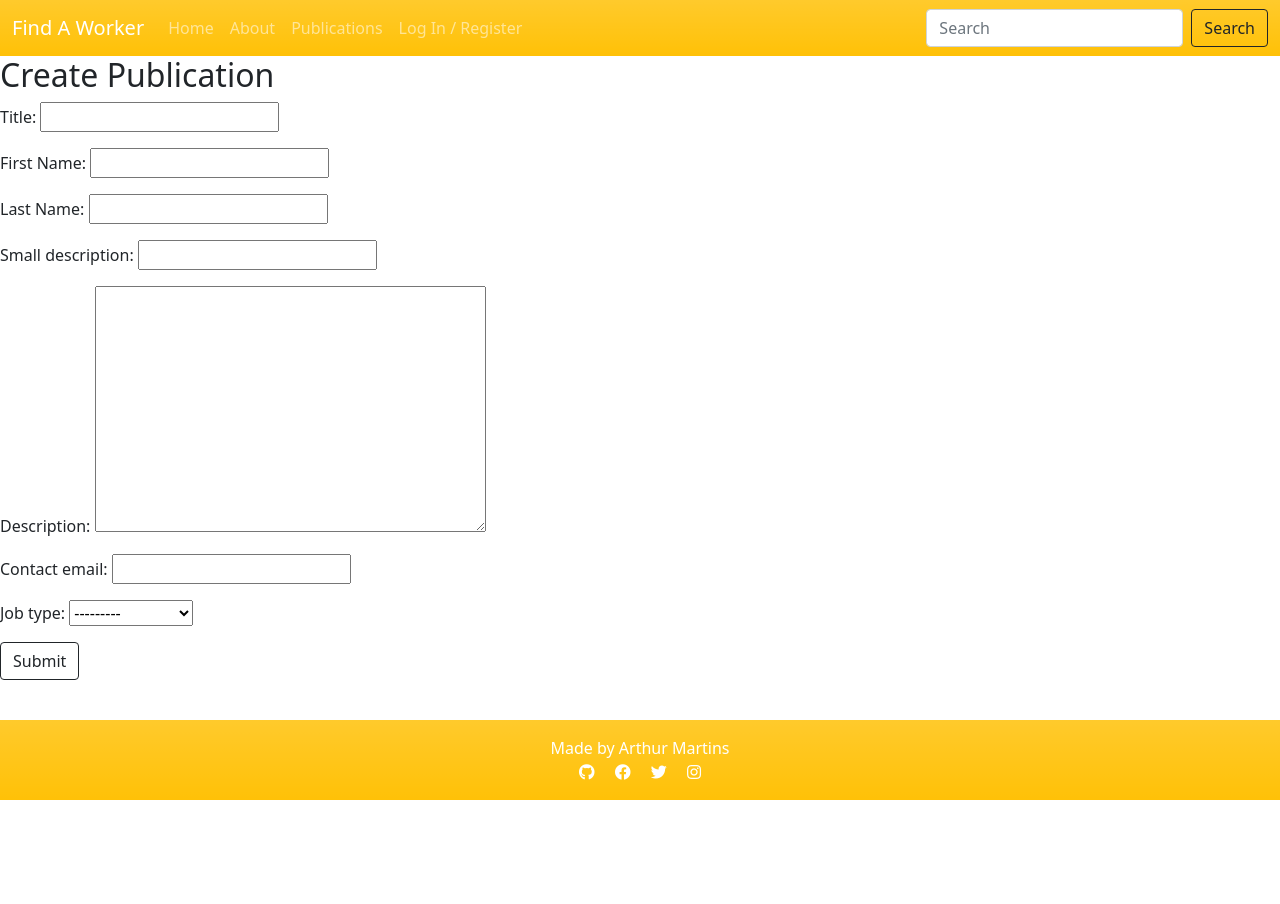
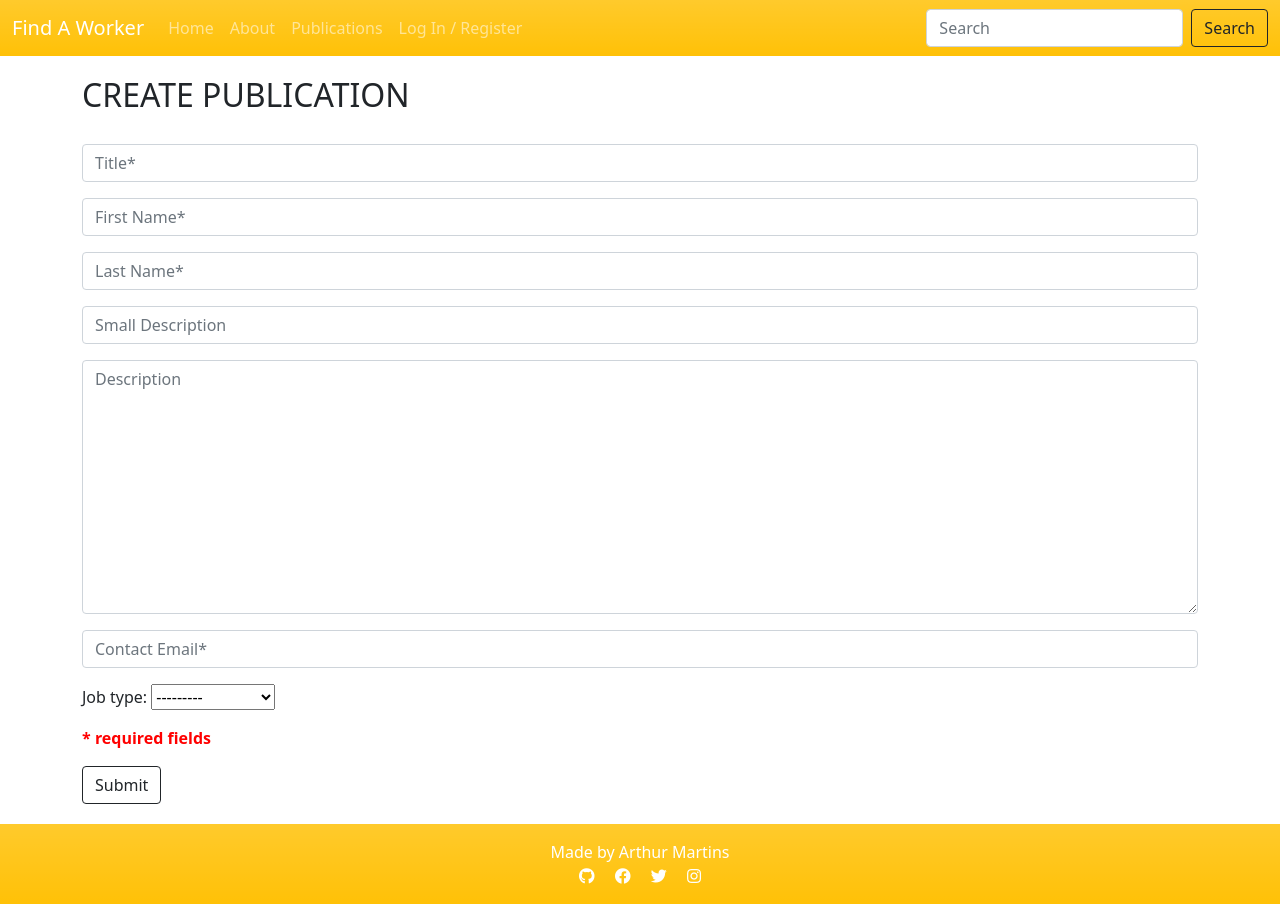
Before and after one commit to arthurmezaonik/portfolio_project_04, a Django app: page /create_publications in a window 1280 px wide. Before the commit the page ends 800 px from the top, so only its background shows below. Run offline with Django 3.2, Linux system fonts and the light colour scheme.

Commit message:
Update styling from create publication form

```diff
--- a/static/css/style.css
+++ b/static/css/style.css
@@ -3,7 +3,15 @@
     background-color:#00000017;
 }
 
+.red{
+    color:red;
+}
+
 /* common used */
+.bold{
+    font-weight: 700;
+}
+
 .page-header{
     text-transform: uppercase;
     margin: 20px 0 30px;
--- a/templates/account/login.html
+++ b/templates/account/login.html
@@ -7,6 +7,7 @@
 
 {% block content %}
 
+<div class="container">
   <h1>{% trans "Sign In" %}</h1>
 
   {% get_providers as socialaccount_providers %}
@@ -42,5 +43,5 @@ for a {{ site_name }} account and sign in below:{% endblocktrans %}</p>
     <a class="button secondaryAction" href="{% url 'account_reset_password' %}">{% trans "Forgot Password?" %}</a>
     <button class="primaryAction" type="submit">{% trans "Sign In" %}</button>
   </form>
-
+</div>
 {% endblock %}
--- a/templates/account/logout.html
+++ b/templates/account/logout.html
@@ -4,6 +4,8 @@
 {% block head_title %}{% trans "Sign Out" %}{% endblock %}
 
 {% block content %}
+
+<div class="container">
   <h1>{% trans "Sign Out" %}</h1>
 
   <p>{% trans 'Are you sure you want to sign out?' %}</p>
@@ -15,6 +17,6 @@
     {% endif %}
     <button type="submit">{% trans 'Sign Out' %}</button>
   </form>
-
+</div>
 
 {% endblock %}
--- a/templates/account/signup.html
+++ b/templates/account/signup.html
@@ -4,6 +4,7 @@
 {% block head_title %}{% trans "Signup" %}{% endblock %}
 
 {% block content %}
+  <div class="container">
     <h1>{% trans "Sign Up" %}</h1>
 
     <p>{% blocktrans %}Already have an account? Then please <a href="{{ login_url }}">sign in</a>.{% endblocktrans %}</p>
@@ -16,5 +17,5 @@
       {% endif %}
       <button type="submit">{% trans "Sign Up" %} &raquo;</button>
     </form>
-
+  </div>
 {% endblock %}
--- a/website/forms.py
+++ b/website/forms.py
@@ -1,8 +1,26 @@
 from django import forms
-from django.forms import ModelForm
+from django.forms import ModelForm, widgets
 from .models import Publication
 
 class PublicationForm(ModelForm):
     class Meta:
         model = Publication
         fields = ('title', 'author_fname', 'author_lname', 'small_description', 'description', 'contact_email', 'job_type',)
+
+        labels = {
+            'title' : '',
+            'author_fname' : '',
+            'author_lname' : '',
+            'small_description' : '',
+            'description' : '',
+            'contact_email' : '',
+        }
+
+        widgets = {
+            'title' : forms.TextInput(attrs={'class':'form-control', 'placeholder':'Title*',}),
+            'author_fname' : forms.TextInput(attrs={'class':'form-control', 'placeholder':'First Name*',}),
+            'author_lname' : forms.TextInput(attrs={'class':'form-control', 'placeholder':'Last Name*',}),
+            'small_description' : forms.TextInput(attrs={'class':'form-control', 'placeholder':'Small Description',}),
+            'description' : forms.Textarea(attrs={'class':'form-control', 'placeholder':'Description',}),
+            'contact_email' : forms.EmailInput(attrs={'class':'form-control', 'placeholder':'Contact Email*',}),
+        }
--- a/website/templates/create_publications.html
+++ b/website/templates/create_publications.html
@@ -2,8 +2,8 @@
 {% load static %}
 
 {% block content %}
-<h2>Create Publication</h2>
-
+<div class="container" style="margin-bottom:20px">
+    <h2 class='page-header'>Create Publication</h2>
     {% if submitted %}
         <h3>Your Publication Was Submitted Succeffuly!</h3>
     {% else %}
@@ -11,8 +11,10 @@
             {%csrf_token%}
 
             {{ form.as_p }}
+
+            <p class='bold red'>* required fields</p>
             <input type="submit" value="Submit" class="btn btn-outline-dark">
         </form>
     {% endif %}
-
+</div>
 {% endblock content %}
```
Lines whose indentation alone changed are shown as unchanged.
